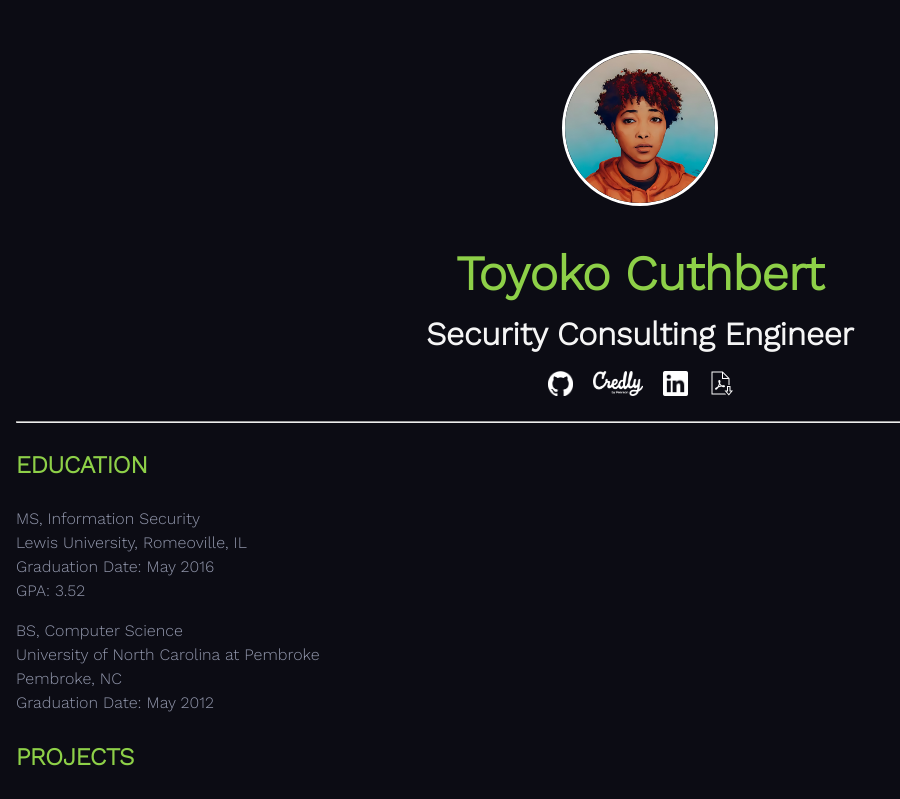
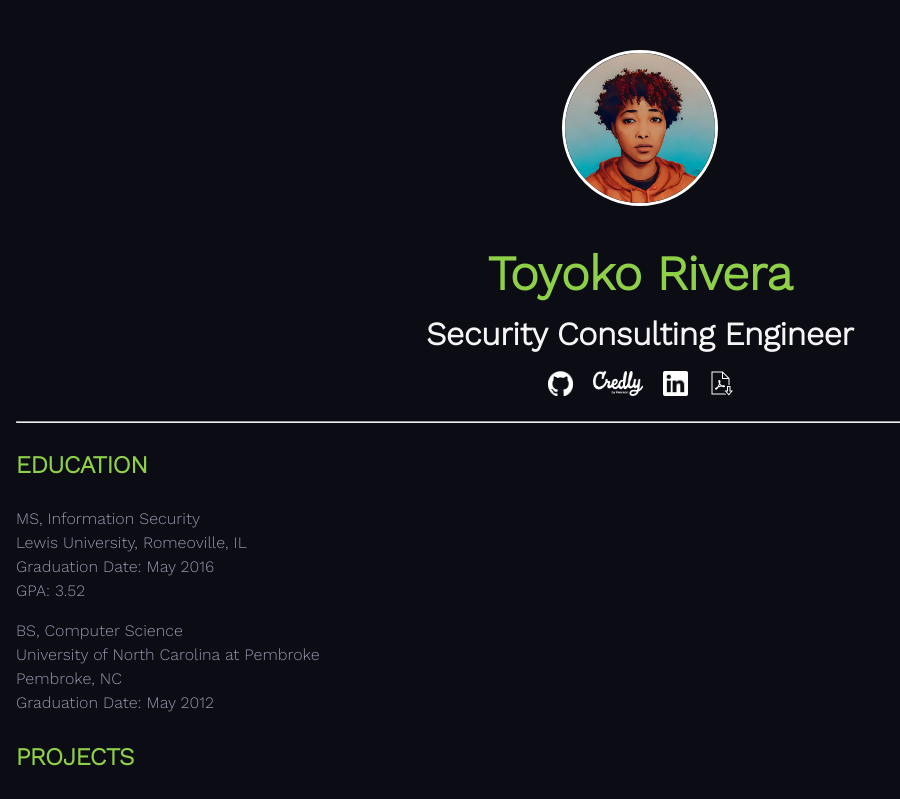
Before and after one commit to tlcuthber/crc_aws, a plain HTML site: page assets/index.html in a window 1280 px wide. Shown: the top 799 px of the page, without its empty margins (0-900 px from the left). Drawn offline with nearby package versions, Linux system fonts and the light colour scheme; no server answers.

Commit message:
update: change all instances of last name

```diff
--- a/assets/index.html
+++ b/assets/index.html
@@ -11,7 +11,7 @@
     </head>
     <header>
         <img src="img/me-abstract2.JPG" alt="Profile Picture" class="profile-pic">
-        <h1>Toyoko Cuthbert</h1>
+        <h1>Toyoko Rivera</h1>
         <h2>Security Consulting Engineer</h2>
         <div id="icons">
             <a href="https://github.com/y0k0r"><img src="img/github-mark-white.png" alt="Github Icon" class="github-icon"></a>
```
